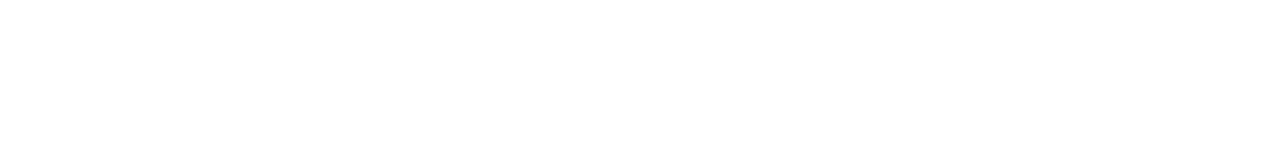
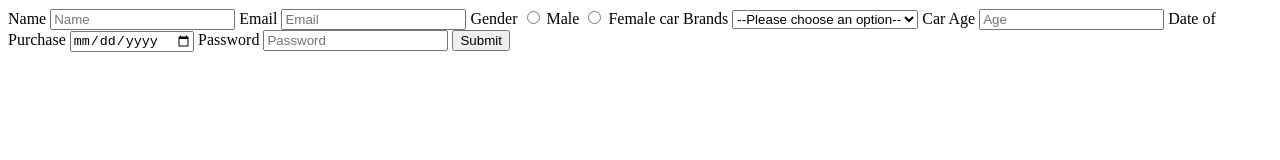
Before and after one commit to acciojob/car-insurance-form-saipraveen17, a website: page main.html in a window 1280 px wide. Drawn offline with Linux system fonts and the light colour scheme.

Commit message:
created a submission

```diff
--- a/main.html
+++ b/main.html
@@ -8,6 +8,38 @@
 
 <body>
 	<!-- the entire body must be written by student -->
+	<form method="post">
+		<label for="name">Name</label>
+		<input type="text" id="name" name="name" placeholder="Name" required>
+
+		<label for="email">Email</label>
+		<input type="email" id="email" name="email" placeholder="Email" required>
+
+		<label for="gender_m">Gender</label>
+		<input type="radio" id ="gender_m" name="gender" required>
+		<label for="gender_f">Male</label>
+		<input type="radio" id ="gender_f" name="gender" required>
+		<label for="female">Female</label>
+
+		<label for="cars">car Brands</label>
+		<select name="cars" id="cars">
+			<option value="choose">--Please choose an option--</option>
+			<option value="bmw">BMW</option>
+			<option value="audi">Audi</option>
+			<option value="mercedez">Mercedez</option>
+		</select>
+
+		<label for="carage">Car Age</label>
+		<input type="number" id="carage" name="car_age" placeholder="Age" required>
+
+		<label for="dop">Date of Purchase</label>
+		<input type="date" id="dop" name="dop" required>
+
+		<label for="password">Password</label>
+		<input type="password" id="password" name="password" placeholder="Password" required>
+
+		<button type="submit" value="Submit">Submit</button>
+	</form>
     <script type="text/javascript" src="./script.js">
 </script>
 
```
